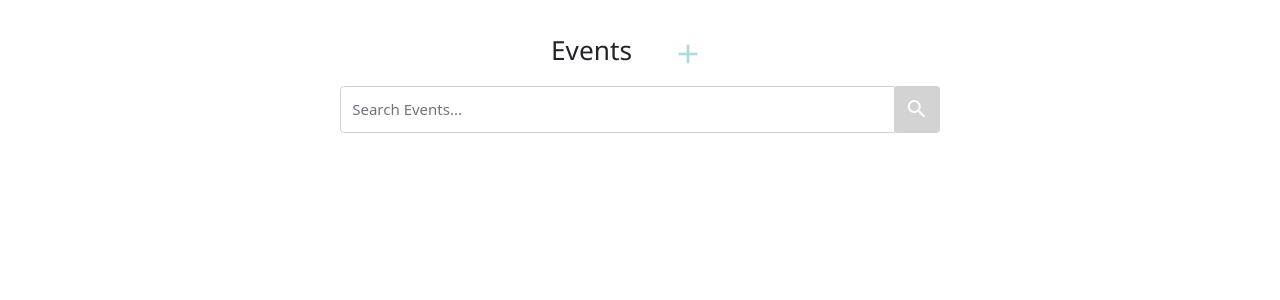
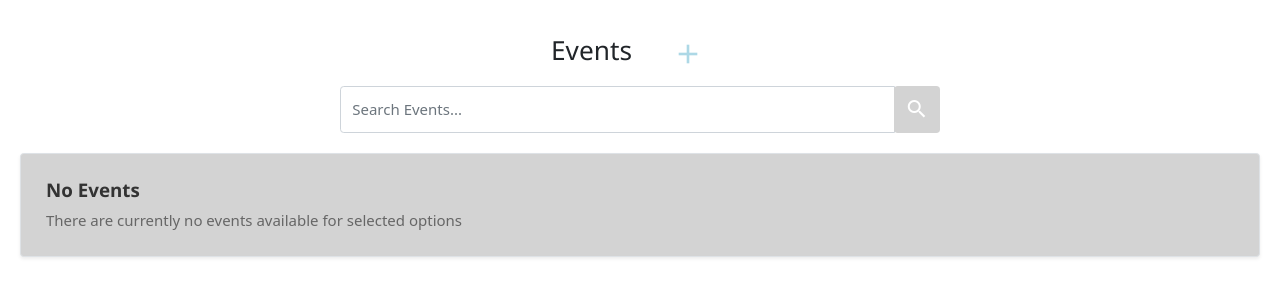
Before and after one commit to jrp9pte/UniMeet_Frontend, a PHP site: page /events_page/events.php in a window 1280 px wide. Shown: the part 66-366 px from the top of the page. Run offline with PHP 8.4, Linux system fonts and the light colour scheme; the visitor is signed in with stand-in values (Sample User, id 1); tables that the repository leaves empty or names only in its code hold one stand-in row (values such as "Sample post").

Commit message:
Added fix for search filter

```diff
--- a/um_site/database/unimeet-db.php
+++ b/um_site/database/unimeet-db.php
@@ -193,6 +193,27 @@
     {
         $e->getMessage();
     }
+}
+
+function getEventsByFilter($filter){
+    global $db;
+    $patternFilter = "%".$filter."%";
+    $query = "SELECT * FROM events NATURAL JOIN locations NATURAL JOIN club_of WHERE event_description LIKE :patternFilter";
+    try {
+        $statement = $db->prepare($query);
+        $statement->bindValue(':patternFilter', $patternFilter);
+        $statement->execute();
+        $result = $statement->fetchAll();
+        $statement->closeCursor();
+        return $result;
+    } catch (PDOException $e)
+    {
+        $e->getMessage();
+    } catch (Exception $e)
+    {
+        $e->getMessage();
+    }
+
 }
 
 function getEventsByAccount($email){
--- a/um_site/events_page/events.php
+++ b/um_site/events_page/events.php
@@ -25,7 +25,7 @@
 }
 if($_SERVER['REQUEST_METHOD'] == 'POST') {
   if(!empty($_POST['search-button'])){
-    $list_of_clubs = getClubsByFilter($_POST['search-filter']);
+    $list_of_events = getEventsByFilter($_POST['search-filter']);
   }
   else if(!empty($_POST['leave-button'])){
     // deleteMember($_POST['club_id'], $username);
@@ -81,18 +81,27 @@
                     </div>
                 </a>
             </div>
-            <form action="clubs.php" method="post" class="search-bar">
+            <form action="events.php" method="post" class="search-bar">
                 <div class="input-group mb-3">
                     <input type="text" name="search-filter" class="form-control" placeholder="Search Events..."
-                        aria-label="Search Events..." aria-describedby="button-addon2">
+                        aria-label="Search Events..." aria-describedby="button-addon2"
+                        value="<?php echo isset($_POST['search-filter']) ? $_POST['search-filter'] : ''; ?>">
                     <div class="input-group-append">
                         <button class="btn search-button" type="submit" name="search-button" value="Search"
                             id="button-addon2"><i class="mdi mdi-magnify search-icon"></i></button>
                     </div>
                 </div>
             </form>
-
+            <!-- Reset button -->
             <!--Cards  -->
+            <?php if (empty($list_of_events)): ?>
+            <div class="card mb-3">
+                <div class="card-body">
+                    <h5 class="card-title">No Events</h5>
+                    <p class="card-text">There are currently no events available for selected options</p>
+                </div>
+            </div>
+            <?php endif; ?>
             <?php foreach ($list_of_events as $event_info): ?>
             <!-- <?php $json = json_encode((($event_info)), JSON_PRETTY_PRINT);
             echo "<script>
@@ -117,6 +126,7 @@
 
                             <p style="max-width: fit-content; margin-left: auto; margin-right: auto;" class="card-text">
                                 <span
+                                    style="color: <?php echo (getEventCurrentCapacity($event_info['event_id']) == $event_info['capacity']) ? 'red' : ''; ?>"
                                     class="spots-remaining"><?php echo getEventCurrentCapacity($event_info['event_id']); ?></span>/<?php echo ($event_info['capacity']); ?>
                                 Spots Filled
                             </p>
```
Also changed, not shown: um_site/club_page/clubs.php (+29 -9 lines).
